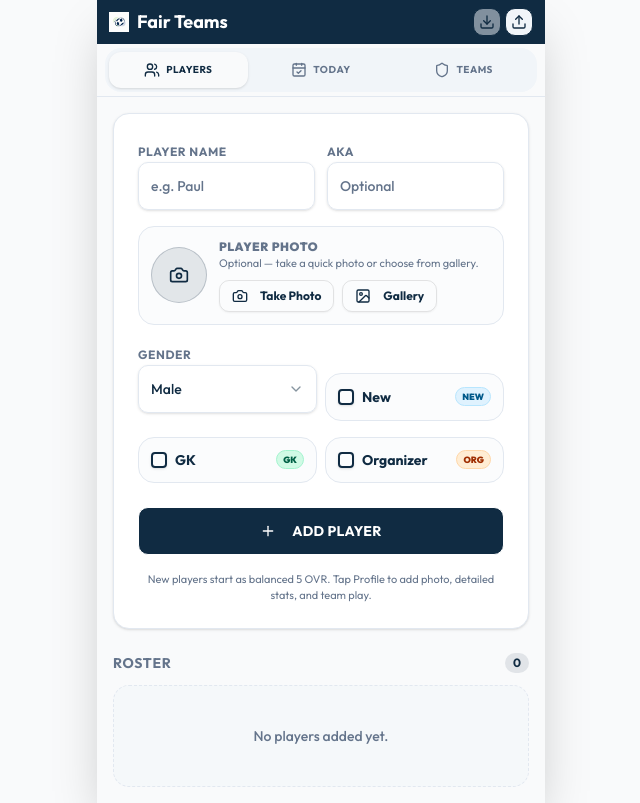
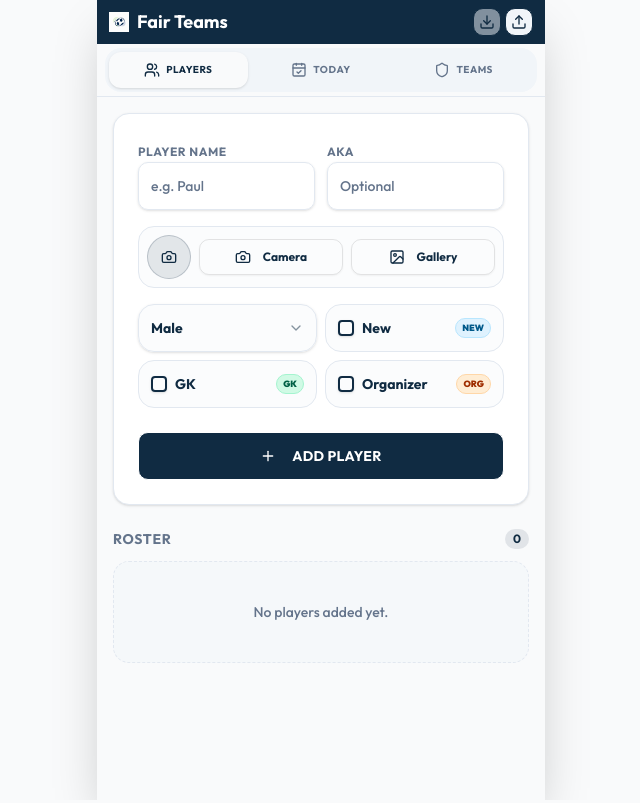
Before and after one commit to parkdy16/fairteams-v35-clean, a React (Vite) app in the folder artifacts/fair-teams/: page / in a window 1280 px wide. Shown: the whole page, without its empty margins (319-959 px from the left). Built offline with nearby package versions, Linux system fonts and the light colour scheme.

Commit message:
V35.7 streamline add player flow

```diff
--- a/artifacts/fair-teams/src/components/PlayersTab.tsx
+++ b/artifacts/fair-teams/src/components/PlayersTab.tsx
@@ -134,7 +134,17 @@ function PlayerRadar({ player }: { player: RoomPlayer }) {
   );
 }
 
-function ProfileDialog({ player, onUpdate }: { player: RoomPlayer; onUpdate: (data: Partial<RoomPlayer>) => void }) {
+function ProfileDialog({
+  player,
+  onUpdate,
+  autoOpen = false,
+  onAutoOpenHandled,
+}: {
+  player: RoomPlayer;
+  onUpdate: (data: Partial<RoomPlayer>) => void;
+  autoOpen?: boolean;
+  onAutoOpenHandled?: () => void;
+}) {
   const [draft, setDraft] = useState<RoomPlayer>(() => normalizePlayer(player));
   const [open, setOpen] = useState(false);
   const photoCameraInput = useRef<HTMLInputElement | null>(null);
@@ -144,6 +154,13 @@ function ProfileDialog({ player, onUpdate }: { player: RoomPlayer; onUpdate: (da
   const updateDraft = (data: Partial<RoomPlayer>) => {
     setDraft(prev => normalizePlayer({ ...prev, ...data }));
   };
+
+  useEffect(() => {
+    if (!autoOpen) return;
+    setDraft(normalizePlayer(player));
+    setOpen(true);
+    onAutoOpenHandled?.();
+  }, [autoOpen, player, onAutoOpenHandled]);
 
   const save = () => {
     onUpdate({ ...draft, skill: overall });
@@ -300,6 +317,7 @@ export function PlayersTab({ players, setPlayers }: { players: RoomPlayer[]; set
   const [isGoalkeeper, setIsGoalkeeper] = useState(false);
   const [isOrganizer, setIsOrganizer] = useState(false);
   const [addPhoto, setAddPhoto] = useState<string | undefined>(undefined);
+  const [autoEditPlayerId, setAutoEditPlayerId] = useState<string | null>(null);
   const addPhotoCameraInput = useRef<HTMLInputElement | null>(null);
   const addPhotoGalleryInput = useRef<HTMLInputElement | null>(null);
   const [search, setSearch] = useState("");
@@ -315,9 +333,7 @@ export function PlayersTab({ players, setPlayers }: { players: RoomPlayer[]; set
   const handleAdd = (e: React.FormEvent) => {
     e.preventDefault();
     if (!name.trim()) return;
-    setPlayers([
-      ...players,
-      normalizePlayer({
+    const newPlayer = normalizePlayer({
       id: createPlayerId(),
       roomId: 1,
       name: name.trim(),
@@ -337,8 +353,12 @@ export function PlayersTab({ players, setPlayers }: { players: RoomPlayer[]; set
       isNew,
       attending: false,
       createdAt: new Date().toISOString(),
-      }),
+    });
+    setPlayers([
+      ...players,
+      newPlayer,
     ]);
+    setAutoEditPlayerId(newPlayer.id);
     setName("");
     setAka("");
     setIsNew(false);
@@ -381,24 +401,20 @@ export function PlayersTab({ players, setPlayers }: { players: RoomPlayer[]; set
               </div>
             </div>
 
-            <div className="flex items-center gap-3 rounded-xl border border-border bg-muted/30 p-3">
+            <div className="flex items-center gap-2 rounded-xl border border-border bg-muted/30 p-2">
               <button type="button" onClick={() => addPhotoGalleryInput.current?.click()} className="shrink-0">
-                <div className="w-14 h-14 rounded-full overflow-hidden bg-primary/10 text-primary font-black flex items-center justify-center border border-primary/20">
-                  {addPhoto ? <img src={addPhoto} alt="" className="w-full h-full object-cover" /> : <Camera className="w-5 h-5" />}
+                <div className="w-11 h-11 rounded-full overflow-hidden bg-primary/10 text-primary font-black flex items-center justify-center border border-primary/20">
+                  {addPhoto ? <img src={addPhoto} alt="" className="w-full h-full object-cover" /> : <Camera className="w-4 h-4" />}
                 </div>
               </button>
-              <div className="flex-1 min-w-0">
-                <p className="text-xs font-black uppercase tracking-wider text-muted-foreground">Player Photo</p>
-                <p className="text-[11px] text-muted-foreground">Optional — take a quick photo or choose from gallery.</p>
-                <div className="flex flex-wrap gap-2 mt-2">
-                  <Button type="button" variant="outline" size="sm" className="h-8 text-xs font-bold" onClick={() => addPhotoCameraInput.current?.click()}>
-                    <Camera className="w-3.5 h-3.5 mr-1" /> Take Photo
+              <div className="flex flex-1 gap-2 min-w-0">
+                <Button type="button" variant="outline" size="sm" className="h-9 flex-1 text-xs font-bold px-2" onClick={() => addPhotoCameraInput.current?.click()}>
+                  <Camera className="w-3.5 h-3.5 mr-1" /> Camera
                 </Button>
-                  <Button type="button" variant="outline" size="sm" className="h-8 text-xs font-bold" onClick={() => addPhotoGalleryInput.current?.click()}>
+                <Button type="button" variant="outline" size="sm" className="h-9 flex-1 text-xs font-bold px-2" onClick={() => addPhotoGalleryInput.current?.click()}>
                   <ImageIcon className="w-3.5 h-3.5 mr-1" /> Gallery
                 </Button>
-                  {addPhoto && <Button type="button" variant="ghost" size="sm" className="h-8 text-xs" onClick={() => setAddPhoto(undefined)}><Trash2 className="w-3.5 h-3.5 mr-1" /> Remove</Button>}
-                </div>
+                {addPhoto && <Button type="button" variant="ghost" size="icon" className="h-9 w-9 shrink-0" onClick={() => setAddPhoto(undefined)} title="Remove photo"><Trash2 className="w-3.5 h-3.5" /></Button>}
                 <input
                   ref={addPhotoCameraInput}
                   type="file"
@@ -429,11 +445,9 @@ export function PlayersTab({ players, setPlayers }: { players: RoomPlayer[]; set
               </div>
             </div>
 
-            <div className="grid grid-cols-2 gap-2 items-end">
-              <div className="space-y-2">
-                <Label htmlFor="gender" className="text-xs uppercase font-bold text-muted-foreground tracking-wider">Gender</Label>
+            <div className="grid grid-cols-2 gap-2">
               <Select value={gender} onValueChange={v => setGender(v as Gender)}>
-                  <SelectTrigger className="h-12 font-medium" id="gender" data-testid="select-gender">
+                <SelectTrigger className="h-12 rounded-xl border-border bg-muted/30 font-bold" id="gender" data-testid="select-gender">
                   <SelectValue placeholder="Gender" />
                 </SelectTrigger>
                 <SelectContent>
@@ -442,7 +456,6 @@ export function PlayersTab({ players, setPlayers }: { players: RoomPlayer[]; set
                   <SelectItem value="other">Other</SelectItem>
                 </SelectContent>
               </Select>
-              </div>
               <label className="flex items-center gap-2 rounded-xl border border-border bg-muted/30 px-3 h-12 cursor-pointer">
                 <Checkbox
                   checked={isNew}
@@ -453,10 +466,7 @@ export function PlayersTab({ players, setPlayers }: { players: RoomPlayer[]; set
                 <span className="text-sm font-bold flex-1">New</span>
                 <NewBadge />
               </label>
-            </div>
-
-            <div className="grid grid-cols-2 gap-2">
-              <label className="flex items-center gap-2 rounded-xl border border-border bg-muted/30 px-3 py-3 cursor-pointer">
+              <label className="flex items-center gap-2 rounded-xl border border-border bg-muted/30 px-3 h-12 cursor-pointer">
                 <Checkbox
                   checked={isGoalkeeper}
                   onCheckedChange={checked => setIsGoalkeeper(checked === true)}
@@ -466,7 +476,7 @@ export function PlayersTab({ players, setPlayers }: { players: RoomPlayer[]; set
                 <span className="text-sm font-bold flex-1">GK</span>
                 <GKBadge />
               </label>
-              <label className="flex items-center gap-2 rounded-xl border border-border bg-muted/30 px-3 py-3 cursor-pointer">
+              <label className="flex items-center gap-2 rounded-xl border border-border bg-muted/30 px-3 h-12 cursor-pointer">
                 <Checkbox
                   checked={isOrganizer}
                   onCheckedChange={checked => setIsOrganizer(checked === true)}
@@ -481,7 +491,6 @@ export function PlayersTab({ players, setPlayers }: { players: RoomPlayer[]; set
             <Button type="submit" className="w-full h-12 mt-2 font-bold uppercase tracking-wide" data-testid="button-add-player">
               <Plus className="w-4 h-4 mr-2" /> Add Player
             </Button>
-            <p className="text-[11px] text-muted-foreground text-center">New players start as balanced 5 OVR. Tap Profile to add photo, detailed stats, and team play.</p>
           </form>
         </CardContent>
       </Card>
@@ -546,7 +555,7 @@ export function PlayersTab({ players, setPlayers }: { players: RoomPlayer[]; set
                     <span>ATK {player.attack}</span><span>DEF {player.defense}</span><span>SPD {player.speed}</span>
                   </div>
                   <div className="flex items-center gap-2">
-                    <ProfileDialog player={player} onUpdate={(data) => updatePlayer(player.id, data)} />
+                    <ProfileDialog player={player} onUpdate={(data) => updatePlayer(player.id, data)} autoOpen={autoEditPlayerId === player.id} onAutoOpenHandled={() => setAutoEditPlayerId(null)} />
                     <AlertDialog>
                     <AlertDialogTrigger asChild>
                       <Button variant="ghost" size="icon" className="text-muted-foreground hover:text-destructive w-8 h-8 rounded-full" data-testid={`button-remove-${player.id}`}>
```
Lines whose indentation alone changed are shown as unchanged.
